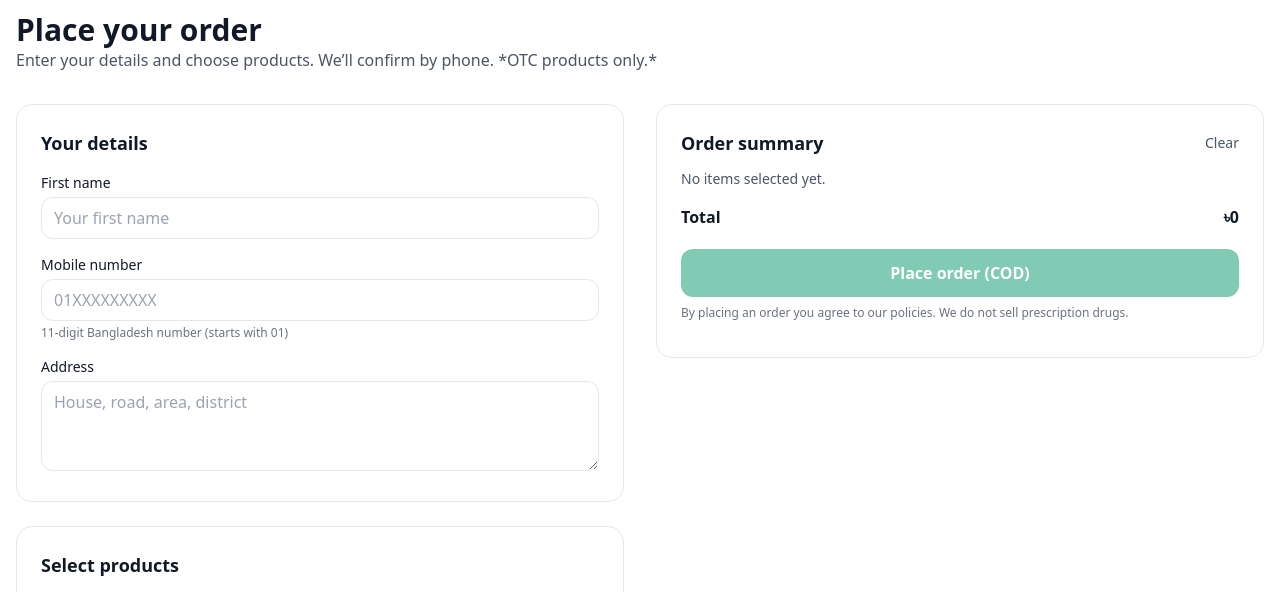
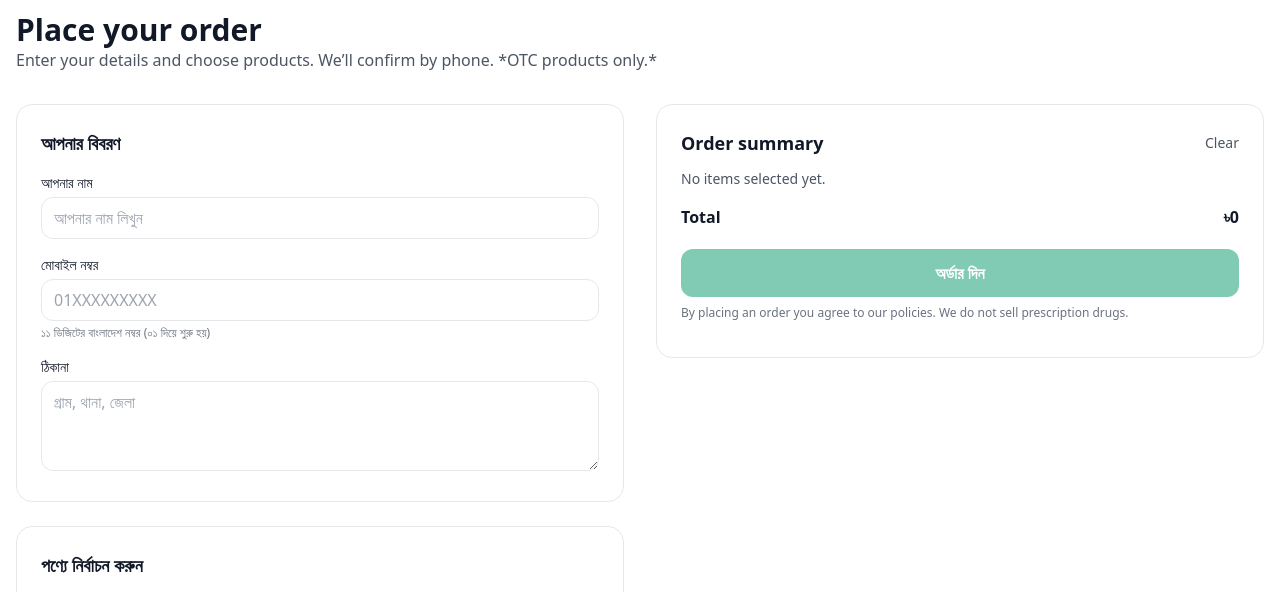
Before and after one commit to time2shine/test2, a plain HTML site: page index.html in a window 1280 px wide. Shown: the part 900-1492 px from the top of the page. Drawn offline with nearby package versions, Linux system fonts and the light colour scheme.

Commit message:
Update index.html

```diff
--- a/index.html
+++ b/index.html
@@ -40,7 +40,7 @@
   <!-- Sticky nav (Toolbox style: simple brand + anchors) -->
   <header class="sticky top-0 z-40 bg-white/80 backdrop-blur border-b">
     <div class="mx-auto max-w-7xl px-4 py-3 flex items-center justify-between">
-      <a href="#" class="text-xl font-extrabold tracking-tight">Baby<span class="text-emerald-600">Care</span></a>
+      <a href="#" class="text-xl font-extrabold tracking-tight">Aroggo<span class="text-emerald-600">Ghor</span></a>
       <nav class="hidden md:flex items-center gap-6 text-sm">
         <a href="#features" class="hover:text-emerald-600">Features</a>
         <a href="#order" class="hover:text-emerald-600">Order</a>
@@ -99,26 +99,26 @@
       <!-- Customer details + product selection on left -->
       <div class="space-y-6">
         <div class="rounded-2xl border p-6">
-          <h3 class="text-lg font-bold">Your details</h3>
+          <h3 class="text-lg font-bold">আপনার বিবরণ</h3>
           <form id="detailsForm" class="mt-4 space-y-4" autocomplete="on">
             <div>
-              <label class="block text-sm font-medium">First name</label>
-              <input required name="firstName" id="firstName" class="mt-1 w-full rounded-xl border px-3 py-2" placeholder="Your first name" />
+              <label class="block text-sm font-medium">আপনার নাম</label>
+              <input required name="firstName" id="firstName" class="mt-1 w-full rounded-xl border px-3 py-2" placeholder="আপনার নাম লিখুন" />
             </div>
             <div>
-              <label class="block text-sm font-medium">Mobile number</label>
+              <label class="block text-sm font-medium">মোবাইল নম্বর</label>
               <input required name="phone" id="phone" pattern="01[0-9]{9}" class="mt-1 w-full rounded-xl border px-3 py-2" placeholder="01XXXXXXXXX" />
-              <p class="mt-1 text-xs text-gray-500">11‑digit Bangladesh number (starts with 01)</p>
+              <p class="mt-1 text-xs text-gray-500">১১ ডিজিটের বাংলাদেশ নম্বর (০১ দিয়ে শুরু হয়)</p>
             </div>
             <div>
-              <label class="block text-sm font-medium">Address</label>
-              <textarea required name="address" id="address" rows="3" class="mt-1 w-full rounded-xl border px-3 py-2" placeholder="House, road, area, district"></textarea>
+              <label class="block text-sm font-medium">ঠিকানা</label>
+              <textarea required name="address" id="address" rows="3" class="mt-1 w-full rounded-xl border px-3 py-2" placeholder="গ্রাম, থানা, জেলা "></textarea>
             </div>
           </form>
         </div>
 
         <div class="rounded-2xl border p-6">
-          <h3 class="text-lg font-bold">Select products</h3>
+          <h3 class="text-lg font-bold">পণ্যে নির্বাচন করুন</h3>
           <div id="productGrid" class="mt-4 grid grid-cols-1 sm:grid-cols-2 gap-4"></div>
         </div>
       </div>
@@ -134,7 +134,7 @@
           <span>Total</span>
           <span id="totalBDT">৳0</span>
         </div>
-        <button id="placeOrder" class="mt-5 w-full rounded-xl bg-emerald-600 text-white px-5 py-3 font-semibold hover:bg-emerald-700 disabled:opacity-50 disabled:cursor-not-allowed" disabled>Place order (COD)</button>
+        <button id="placeOrder" class="mt-5 w-full rounded-xl bg-emerald-600 text-white px-5 py-3 font-semibold hover:bg-emerald-700 disabled:opacity-50 disabled:cursor-not-allowed" disabled>অর্ডার দিন</button>
         <p class="mt-2 text-xs text-gray-500">By placing an order you agree to our policies. We do not sell prescription drugs.</p>
         <p id="status" class="mt-3 text-sm"></p>
       </aside>
```
